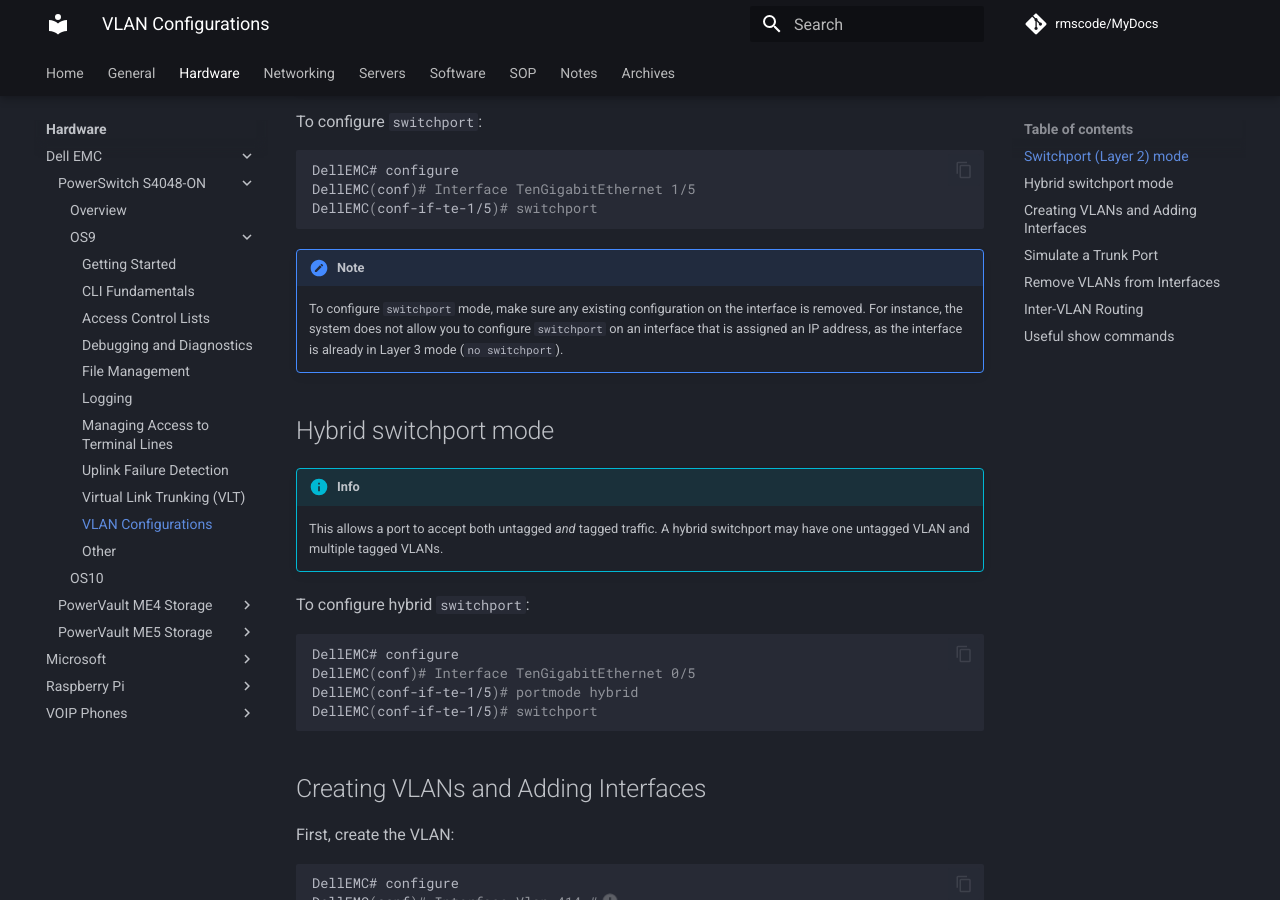
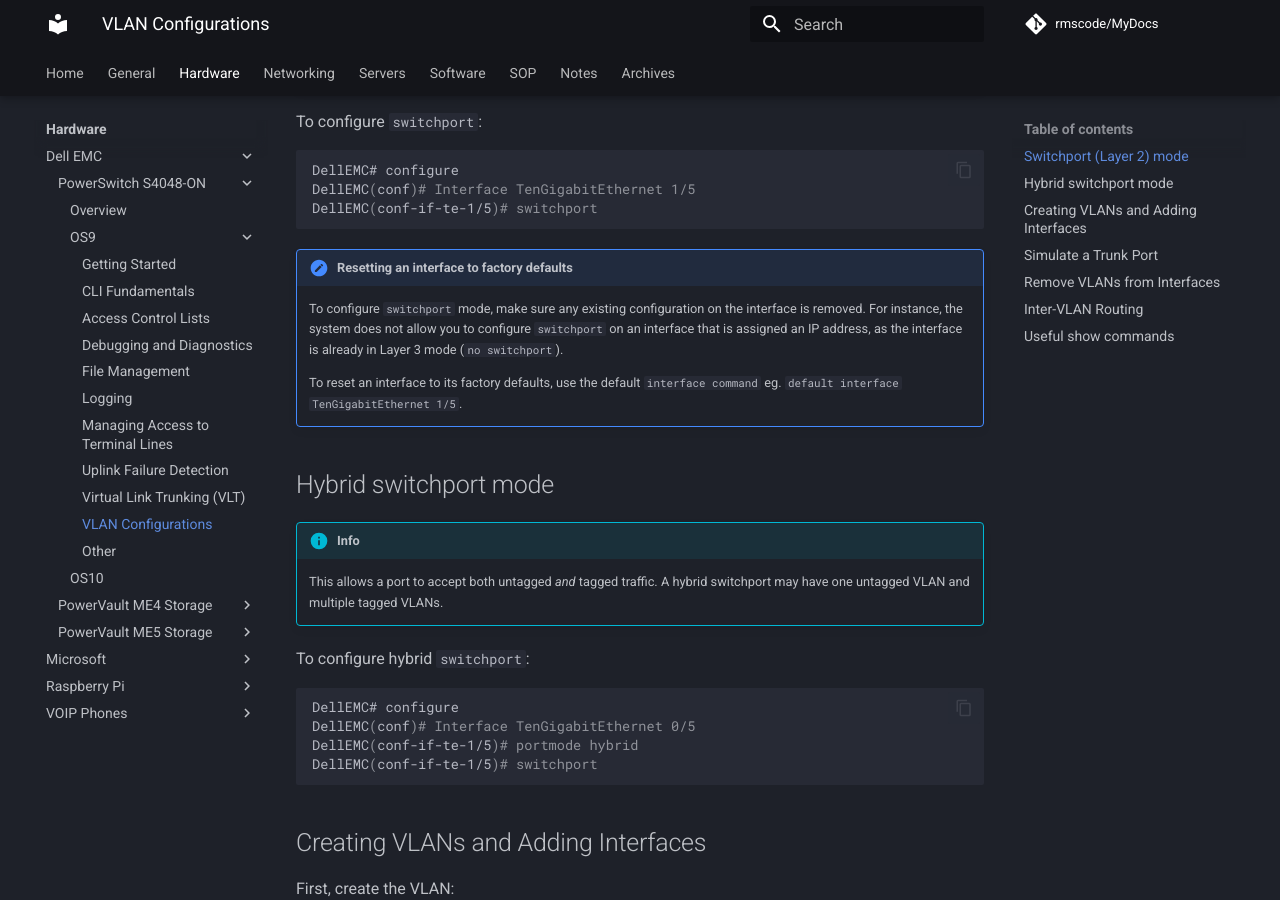
Before and after one commit to rmscode/binary-garden, an MkDocs documentation site: the page built from docs/hardware/dell-emc/S4048-ON/os9-vlan.md, in a window 1280 px wide and 900 px high, scrolled down 564 px. Built offline with MkDocs 1.6.1 and Material for MkDocs 9.7.7, drawn with Linux system fonts in a browser that asks for light colours; comment, search, counter and statistics services are not loaded.

Commit message:
Docs: Revise OS9 VLAN section

````diff
--- a/docs/hardware/dell-emc/S4048-ON/os9-vlan.md
+++ b/docs/hardware/dell-emc/S4048-ON/os9-vlan.md
@@ -18,9 +18,11 @@
 DellEMC(conf-if-te-1/5)# switchport
 ```
 
-!!! note
+!!! note "Resetting an interface to factory defaults"
 
     To configure `switchport` mode, make sure any existing configuration on the interface is removed. For instance, the system does not allow you to configure `switchport` on an interface that is assigned an IP address, as the interface is already in Layer 3 mode (`no switchport`).
+
+    To reset an interface to its factory defaults, use the default `interface command` eg. `default interface TenGigabitEthernet 1/5`.
 
 ## Hybrid switchport mode
 
````
